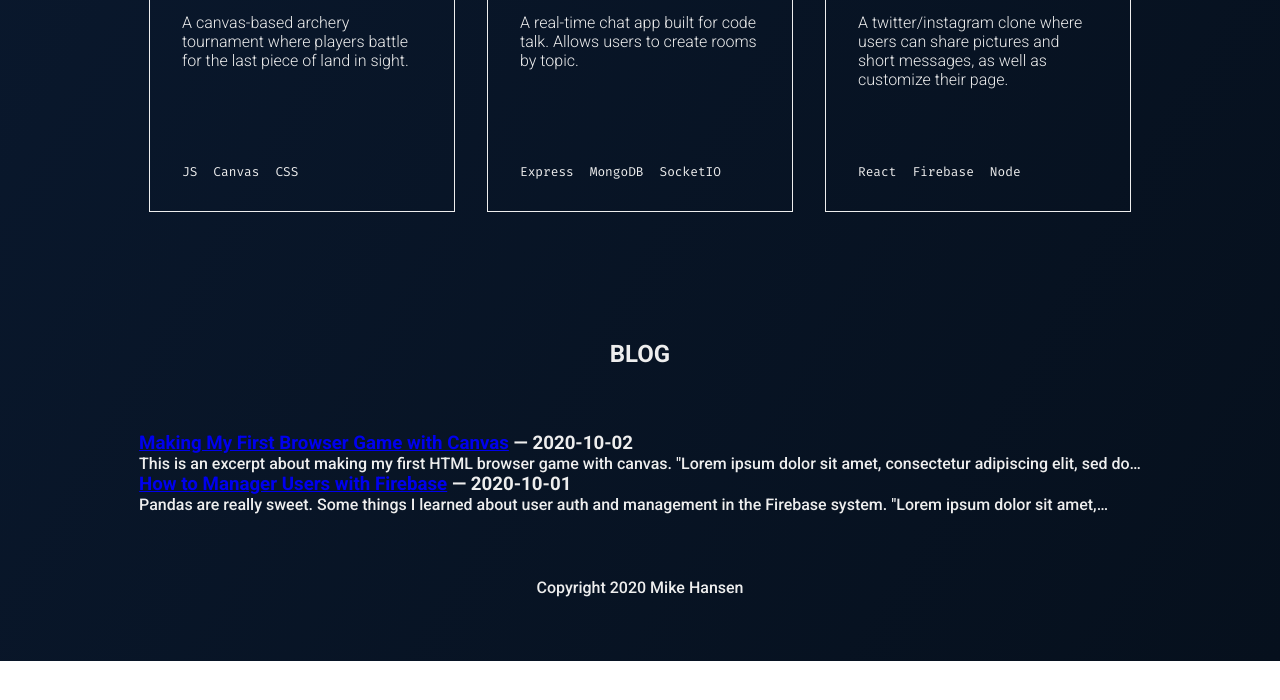
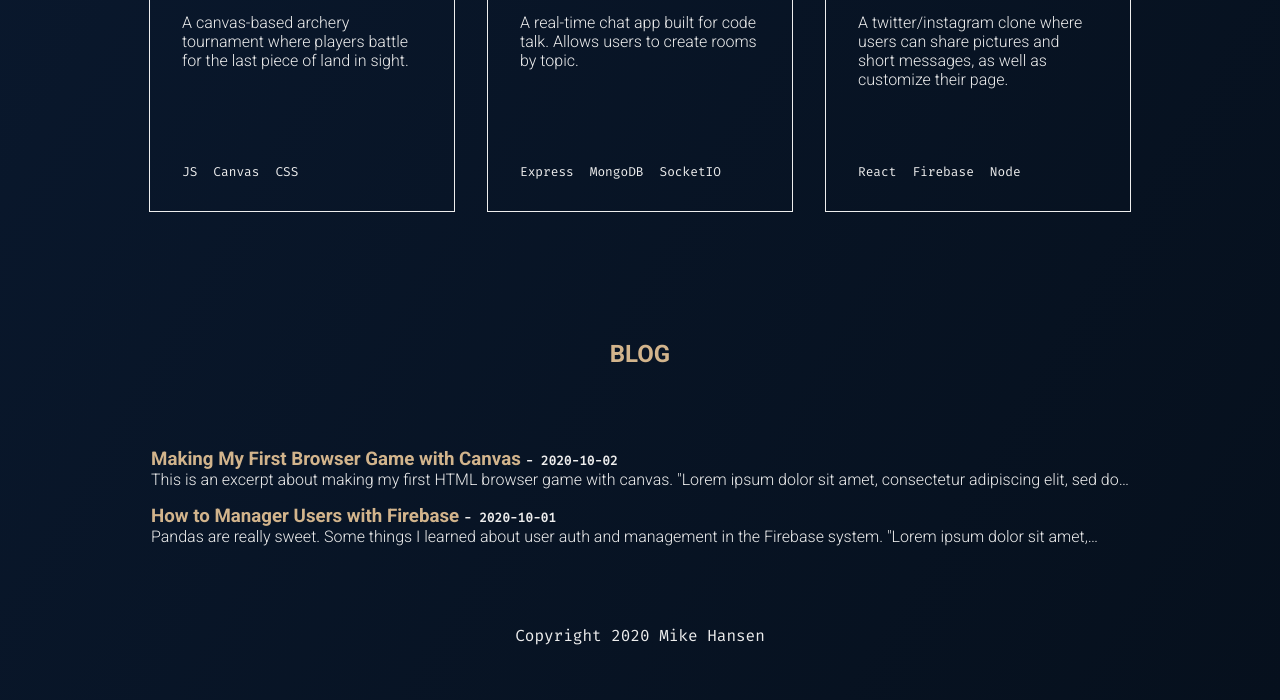
Before and after one commit to han-sen/portfolio, a Gatsby site: page / in a window 1280 px wide. Shown: the part 574-1274 px from the top of the page. Before the commit the page ends 1235 px from the top, so only its background shows below. Built offline with nearby package versions, Linux system fonts and the light colour scheme; Gatsby itself is replaced by a stand-in of ours.

Commit message:
added some styling

```diff
--- a/src/components/blog.js
+++ b/src/components/blog.js
@@ -1,15 +1,19 @@
 import React from "react"
 import PostLink from "./post-link"
+import styles from "../styles/components/blog.module.scss"
+
 export default function Blog(props) {
   return (
     <div>
       {props.data.allMarkdownRemark.edges.map(({ node }) => (
-        <div key={node.id}>
+        <div key={node.id} className={styles.blog_article_wrap}>
           <h3>
-            <a href={node.fields.slug}>{node.frontmatter.title}</a>{" "}
-            <span>— {node.frontmatter.date}</span>
+            <a className={styles.blog_link} href={node.fields.slug}>
+              {node.frontmatter.title}
+            </a>{" "}
+            <span className={styles.blog_date}> - {node.frontmatter.date}</span>
           </h3>
-          <p>{node.excerpt}</p>
+          <p className={styles.blog_excerpt}>{node.excerpt}</p>
         </div>
       ))}
     </div>
--- a/src/components/header.js
+++ b/src/components/header.js
@@ -9,10 +9,13 @@
     <>
       <h1 className={styles.header}>{props.headerText}</h1>
       <p className={styles.subheader}>Front-End Dev && Design</p>
-      <a href="https://github.com" className={styles.header_link}>
+      <a href="https://github.com/han-sen" className={styles.header_link}>
         <FontAwesomeIcon icon={faGithub} />
       </a>
-      <a href="https://github.com" className={styles.header_link}>
+      <a
+        href="https://www.linkedin.com/in/mikehansendev/"
+        className={styles.header_link}
+      >
         <FontAwesomeIcon icon={faLinkedin} />
       </a>
     </>
--- a/src/pages/index.js
+++ b/src/pages/index.js
@@ -17,7 +17,13 @@
         <h2>BLOG</h2>
         <Blog data={data} />
       </Layout>
-      <p style={{ textAlign: "center", margin: "4rem 0" }}>
+      <p
+        style={{
+          textAlign: "center",
+          margin: "4rem 0",
+          fontFamily: "Fira Mono",
+        }}
+      >
         Copyright 2020 Mike Hansen
       </p>
     </>
--- /dev/null
+++ b/src/styles/components/blog.module.scss
@@ -0,0 +1,19 @@
+@use "../variables";
+
+.blog_article_wrap {
+  margin: 1rem 0;
+}
+
+.blog_date {
+  font-family: variables.$font-accent;
+  font-size: 0.8rem;
+}
+
+.blog_link {
+  color: tan;
+  text-decoration: none;
+}
+
+.blog_excerpt {
+  font-weight: 300;
+}
--- a/src/styles/components/hero.module.scss
+++ b/src/styles/components/hero.module.scss
@@ -7,3 +7,14 @@
   box-shadow: -4px 4px tan;
   margin-left: 2rem;
 }
+
+@media screen and (max-width: 768px) {
+  .hero_inner {
+    flex-direction: column;
+  }
+  .hero_selfie {
+    max-width: 100%;
+    box-shadow: -4px 4px tan;
+    margin: 0.5rem;
+  }
+}
--- a/src/styles/components/projects.module.scss
+++ b/src/styles/components/projects.module.scss
@@ -56,3 +56,9 @@
   margin-right: 1rem;
   font-size: 0.8rem;
 }
+
+@media screen and (max-width: 768px) {
+  .projects_outer_wrap {
+    flex-direction: column;
+  }
+}
--- a/src/styles/global.scss
+++ b/src/styles/global.scss
@@ -15,4 +15,5 @@
 
 h2 {
   margin: 8rem 0 4rem 0;
+  color: tan;
 }
```
